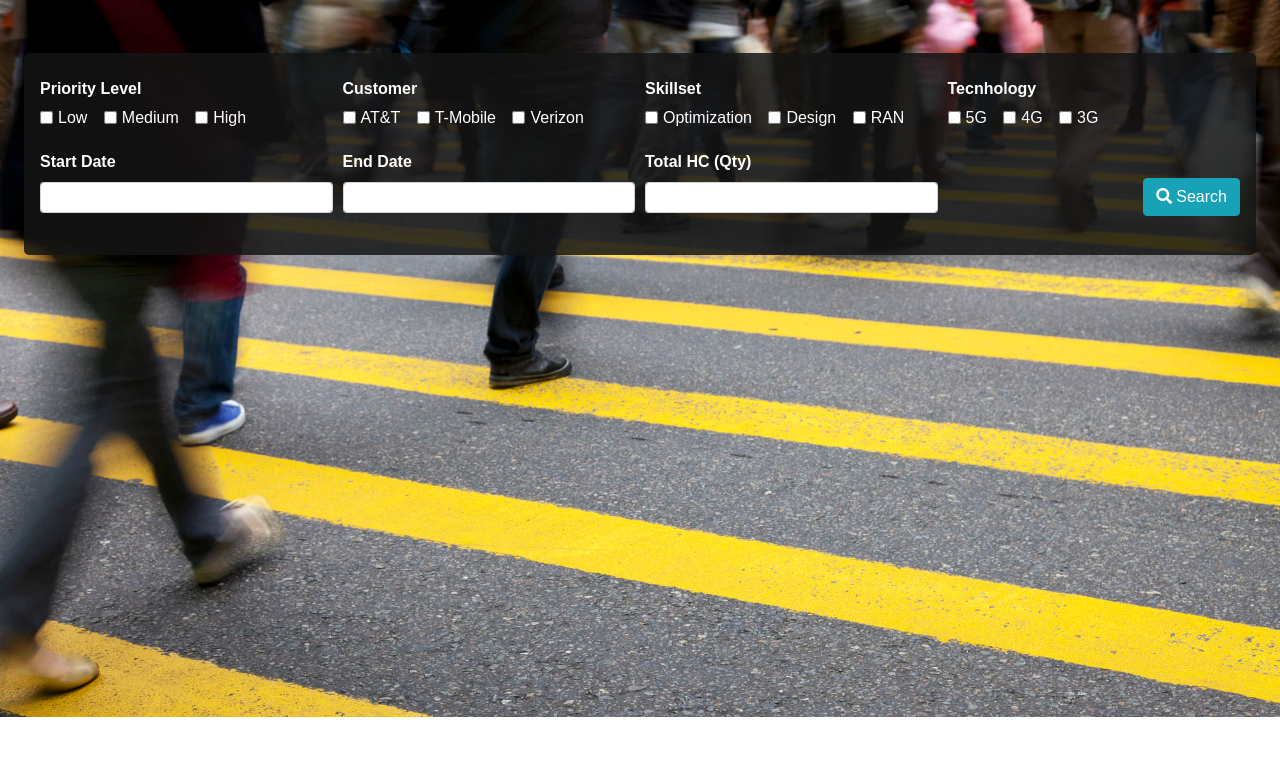
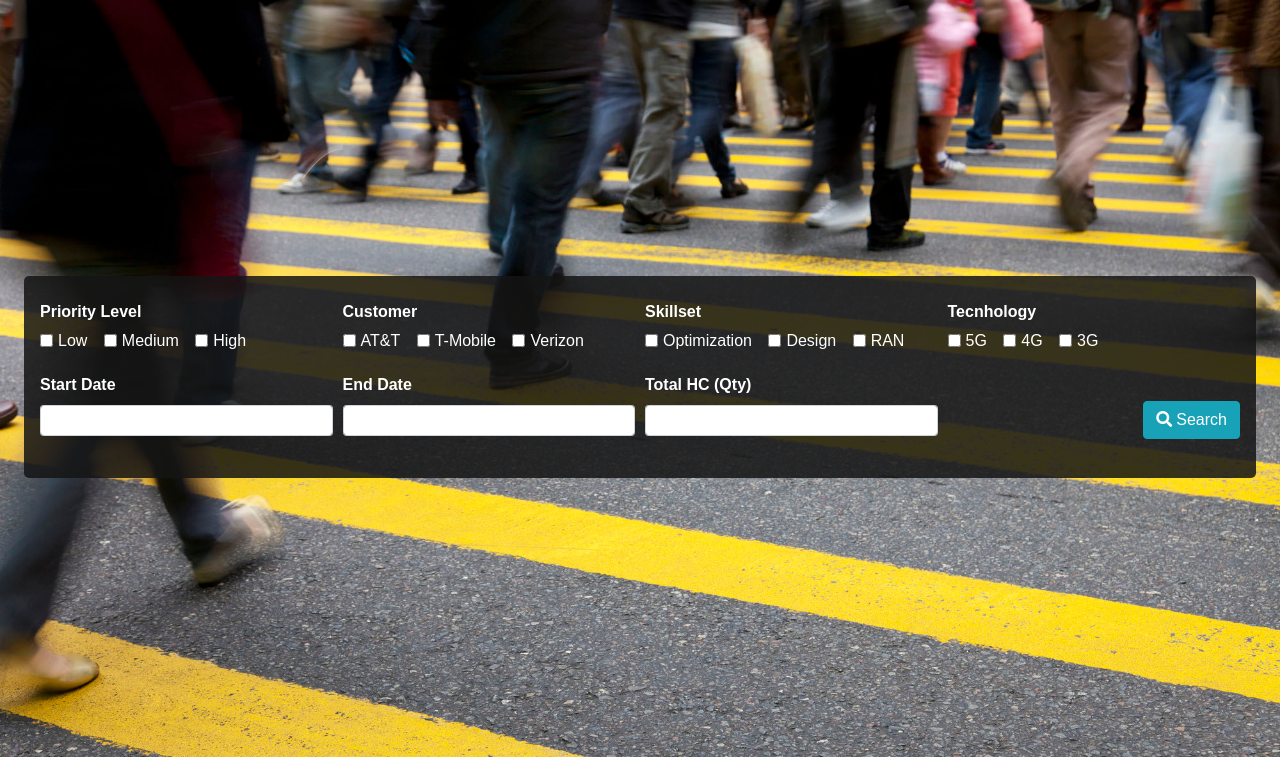
Before and after one commit to zinafront/dsdp, a plain HTML site: page index.html in a window 1280 px wide. Shown: the part 63-820 px from the top of the page. Drawn offline with nearby package versions, Linux system fonts and the light colour scheme; a web font is replaced by a local one.

Commit message:
Fixed styles on homepage (2)

```diff
--- a/css/_dashboard.scss
+++ b/css/_dashboard.scss
@@ -15,7 +15,7 @@ body {
       }
     }
     .content {
-      height: 90vh;
+      height: 95vh;
       margin: 0 auto;
       overflow: hidden;
       .filters-big-box {
@@ -38,7 +38,10 @@ body {
 .content {
   display: flex;
   flex-direction: column;
-  justify-content: flex-start;
+  justify-content: center;
+  @media screen and (max-width:767px) {
+    justify-content: flex-start;
+  }
   align-items: stretch;
   overflow: auto;
   .filters-big-box {
@@ -46,7 +49,6 @@ body {
     border-radius: 5px;
     border: 1px solid $gray-borders;
     padding: 1em;
-    margin-top: 2rem;
     .filter-trigger {
       color: $black;
       text-decoration: none;
```
Also changed, not shown: css/styles.css, 1 other file.
